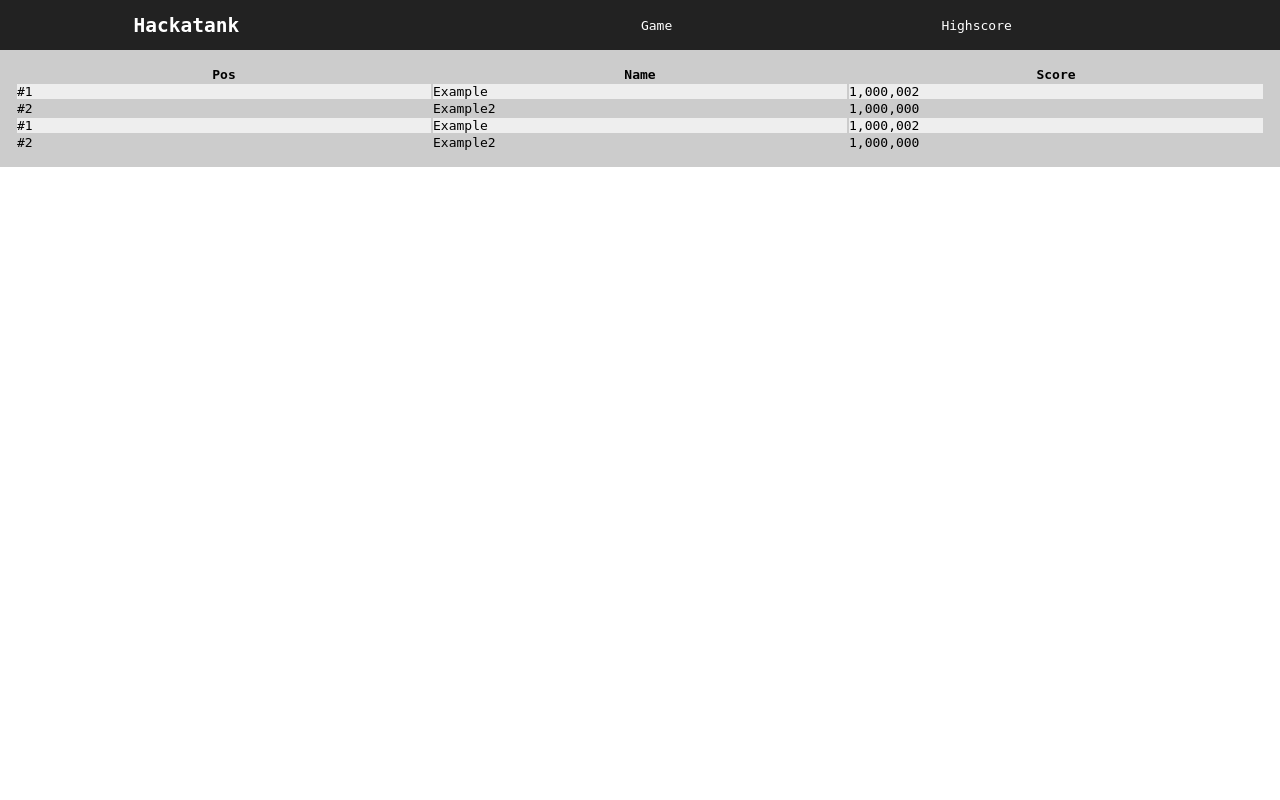
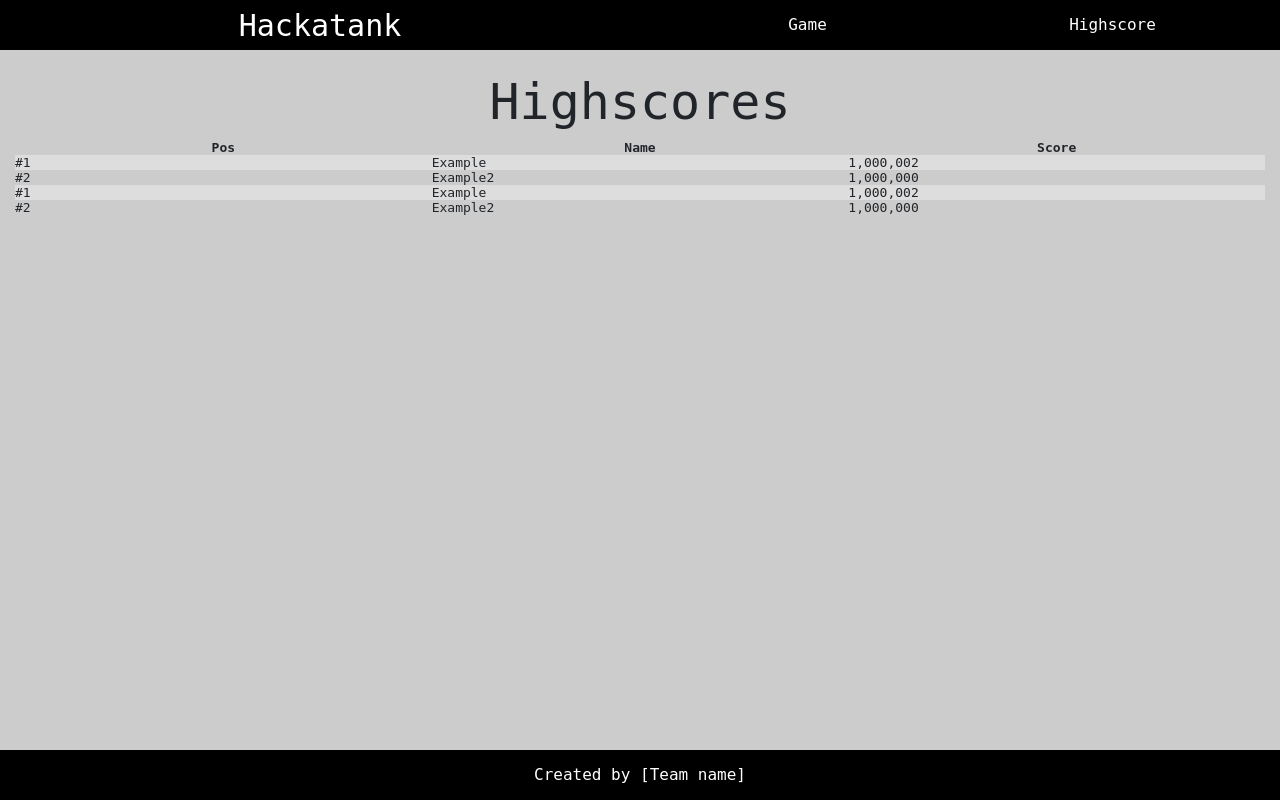
Before and after one commit to astenbal/HackTheMidlands, a PHP site: page /highscore.html in a window 1280 px wide. Run offline with PHP 8.4, Linux system fonts and the light colour scheme.

Commit message:
Front-end changes

```diff
--- a/highscore.html
+++ b/highscore.html
@@ -3,6 +3,7 @@
       <!--Title on the tab-->
         <title>Hackatank</title>
         <!--Link to the css file-->
+        <link rel="stylesheet" href="https://stackpath.bootstrapcdn.com/bootstrap/4.3.1/css/bootstrap.min.css" integrity="sha384-ggOyR0iXCbMQv3Xipma34MD+dH/1fQ784/j6cY/iJTQUOhcWr7x9JvoRxT2MZw1T" crossorigin="anonymous">
         <link rel = "stylesheet" type = "text/css" href = "style/main.css" />
         <link rel = "stylesheet" type = "text/css" href = "style/highscore.css" />
     </head>
@@ -10,13 +11,14 @@
     <body>
       <!--The top bar that displays the game name-->
       <nav id='topBar'>
-        <h1>Hackatank</h1>
-        <section id='navBar'>
-          <a href='index.html'>Game</a>
-          <a href='highscore.html'>Highscore</a>
+        <article id='topTitle' class='col-xs-12 col-sm-6'>Hackatank</article>
+        <section id='navBar' class='col-xs-12 col-sm-6'>
+          <a href='index.html'><article id='navOption'>Game</article></a>
+          <a href='highscore.html'><article id='navOption'>Highscore</article></a>
         </section>
       </nav>
       <main id='scoreTable'>
+        <article id='tableTitle'>Highscores</article>
         <table>
           <tr id='tblTitles'>
             <th>Pos</th>
@@ -43,6 +45,10 @@
             <td>Example2</td>
             <td>1,000,000</td>
           </tr>
+        </table>
       </main>
+      <footer>
+        Created by [Team name]
+      </footer>
     </body>
 </html>
--- a/style/highscore.css
+++ b/style/highscore.css
@@ -1,7 +1,12 @@
 #scoreTable{
-  height:auto;
+  min-height:calc(100% - 100px);
   padding:15px;
   background-color:#ccc;
+}
+
+#tableTitle{
+  font-size:50px;
+  text-align:center;
 }
 
 table{
@@ -14,5 +19,5 @@ table{
 }
 
 .score:nth-child(even){
-  background-color:#eee;
+  background-color:#ddd;
 }
--- a/style/main.css
+++ b/style/main.css
@@ -9,26 +9,51 @@
 /*TopBar styling*/
 #topBar{
   /*Setting the height, width and colour of the elements background*/
-  height:50px;
-  width:100%;
-  background-color:#222;
+  min-height:50px;
+  background-color:#000;
   color:white;
   display:flex;
-  justify-content:space-around;
-  align-items:center;
+  flex-direction:row;
+  flex-wrap:wrap;
 }
 
-#topBar h1{
+#topTitle{
   text-align:center;
+  display:flex;
+  justify-content:center;
+  align-items:center;
+  font-size:30px;
 }
 
 #navBar{
   display:flex;
-  justify-content: space-around;
-  width:50%;
+  justify-content:space-around;
+  align-items:center;
 }
 
 #navBar a{
   text-decoration:none;
   color:white;
 }
+
+#navBar a:hover{
+  font-size:125%;
+  transition:all 0.3s;
+}
+
+#navOption{
+  height:50px;
+  min-width:200px;
+  display:flex;
+  justify-content:center;
+  align-items:center;
+}
+
+footer{
+  display:flex;
+  justify-content:center;
+  align-items:center;
+  height:50px;
+  background-color:#000;
+  color:white;
+}
```
Also changed, not shown: index.html (+9 -4 lines).
